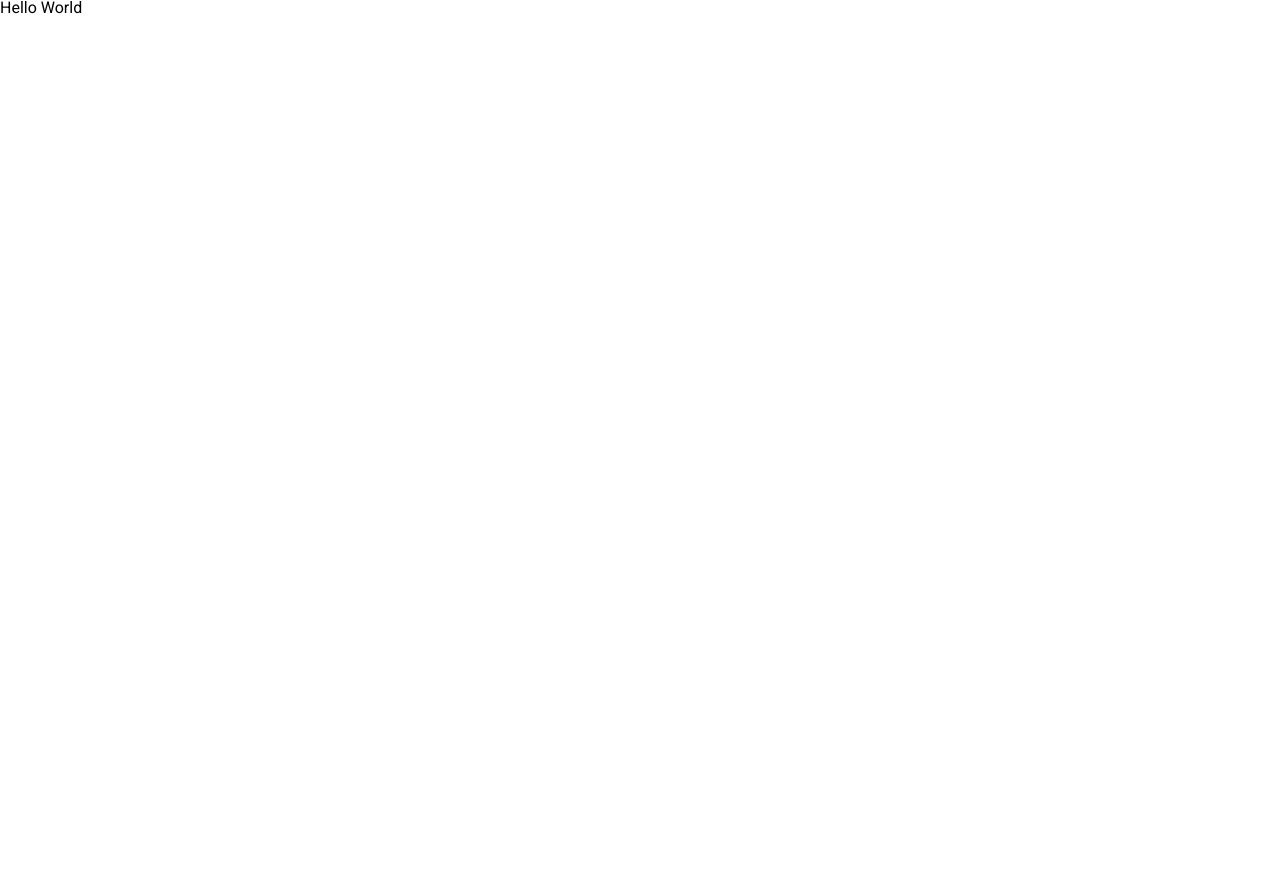
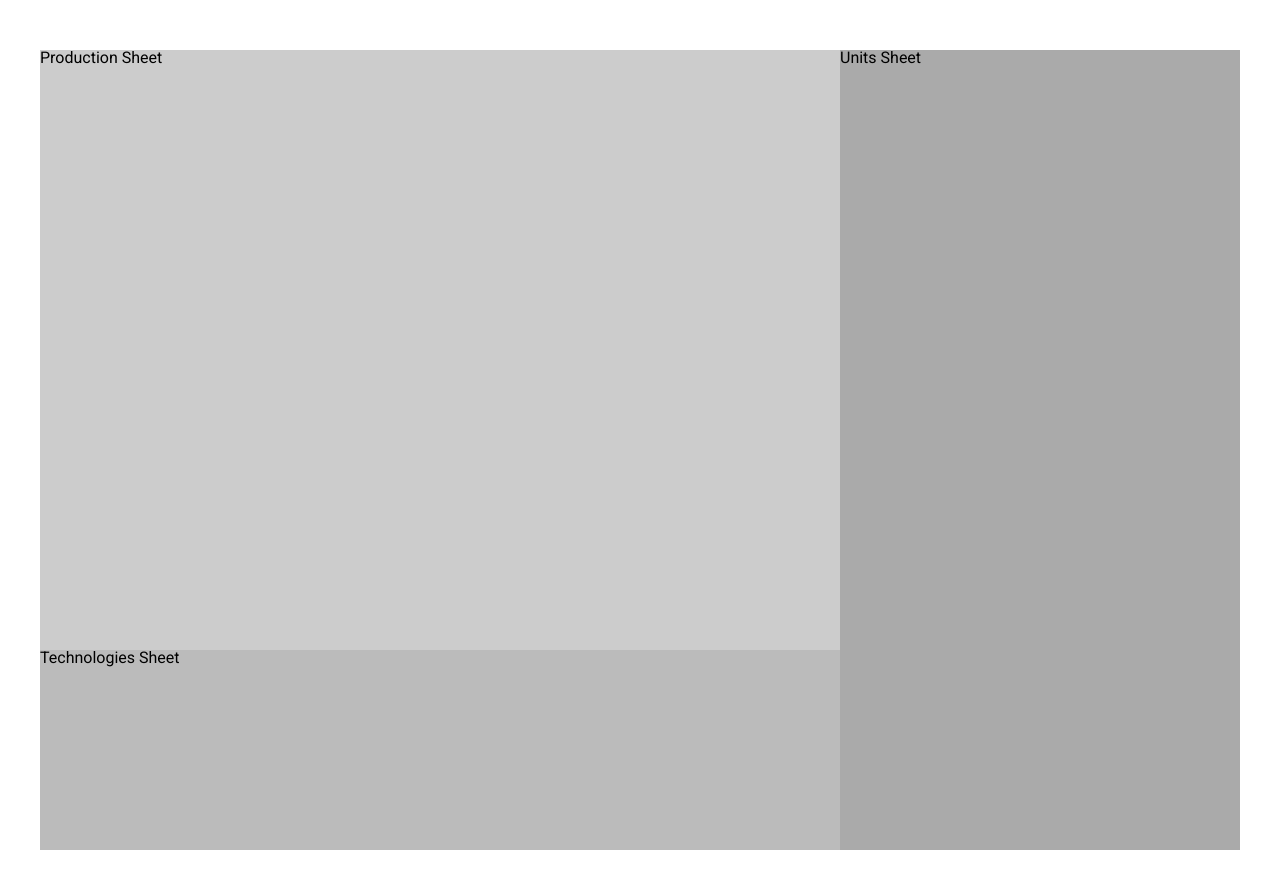
Before and after one commit to ilu2112/se4x-sheet, a React app: page / in a window 1280 px wide. Shown: the top 888 px of the page. Before the commit the page ends 800 px from the top, so only its background shows below. Built offline with nearby package versions, Linux system fonts and the light colour scheme.

Commit message:
General layout

```diff
--- a/src/App.jsx
+++ b/src/App.jsx
@@ -1,7 +1,7 @@
 import React from "react";
 import { createGlobalStyle } from "styled-components";
 import reset from "styled-reset";
-import Sheet from "./components/Sheet";
+import MasterSheet from "./components/MasterSheet";
 
 const GlobalStyle = createGlobalStyle`
   ${reset}
@@ -15,7 +15,7 @@ class App extends React.Component {
     return (
       <div>
         <GlobalStyle />
-        <Sheet />
+        <MasterSheet />
       </div>
     );
   }
--- /dev/null
+++ b/src/components/MasterSheet.jsx
@@ -0,0 +1,56 @@
+import React from "react";
+import styled from "styled-components";
+import ProductionSheet from "./ProductionSheet";
+import TechnologiesSheet from "./TechnologiesSheet";
+import UnitsSheet from "./UnitsSheet";
+
+const MasterSheetComponent = styled.div`
+  display: grid;
+  width: 1200px;
+  height: 800px;
+  margin: 50px auto;
+  grid-template-columns: repeat(12, 1fr);
+  grid-template-rows: repeat(12, 1fr);
+  background: #EEE;
+
+  .production-sheet-wrapper {
+    grid-column-start: 1;
+    grid-column-end: 9;
+    grid-row-start: 1;
+    grid-row-end: 10;
+  }
+
+  .technologies-sheet-wrapper {
+    grid-column-start: 1;
+    grid-column-end: 9;
+    grid-row-start: 10;
+    grid-row-end: 13;
+  }
+
+  .units-sheet-wrapper {
+    grid-column-start: 9;
+    grid-column-end: 13;
+    grid-row-start: 1;
+    grid-row-end: 13;
+  }
+`;
+
+class MasterSheet extends React.Component {
+  render() {
+    return (
+      <MasterSheetComponent>
+        <div className="production-sheet-wrapper">
+          <ProductionSheet />
+        </div>
+        <div className="technologies-sheet-wrapper">
+          <TechnologiesSheet />
+        </div>
+        <div className="units-sheet-wrapper">
+          <UnitsSheet />
+        </div>
+      </MasterSheetComponent>
+    );
+  }
+}
+
+export default MasterSheet;
--- /dev/null
+++ b/src/components/ProductionSheet.jsx
@@ -0,0 +1,20 @@
+import React from "react";
+import styled from "styled-components";
+
+const Wrapper = styled.div`
+  background: #CCC;
+  width: 100%;
+  height: 100%;
+`;
+
+class ProductionSheet extends React.Component {
+  render() {
+    return (
+      <Wrapper>
+        Production Sheet
+      </Wrapper>
+    );
+  }
+}
+
+export default ProductionSheet;
--- a/src/components/Sheet.jsx
+++ /dev/null
@@ -1,11 +0,0 @@
-import React from "react";
-
-class Sheet extends React.Component {
-  render() {
-    return (
-      <div>Hello World</div>
-    );
-  }
-}
-
-export default Sheet;
--- /dev/null
+++ b/src/components/TechnologiesSheet.jsx
@@ -0,0 +1,20 @@
+import React from "react";
+import styled from "styled-components";
+
+const Wrapper = styled.div`
+  background: #BBB;
+  width: 100%;
+  height: 100%;
+`;
+
+class TechnologiesSheet extends React.Component {
+  render() {
+    return (
+      <Wrapper>
+        Technologies Sheet
+      </Wrapper>
+    );
+  }
+}
+
+export default TechnologiesSheet;
--- /dev/null
+++ b/src/components/UnitsSheet.jsx
@@ -0,0 +1,20 @@
+import React from "react";
+import styled from "styled-components";
+
+const Wrapper = styled.div`
+  background: #AAA;
+  width: 100%;
+  height: 100%;
+`;
+
+class UnitsSheet extends React.Component {
+  render() {
+    return (
+      <Wrapper>
+        Units Sheet
+      </Wrapper>
+    );
+  }
+}
+
+export default UnitsSheet;
```
